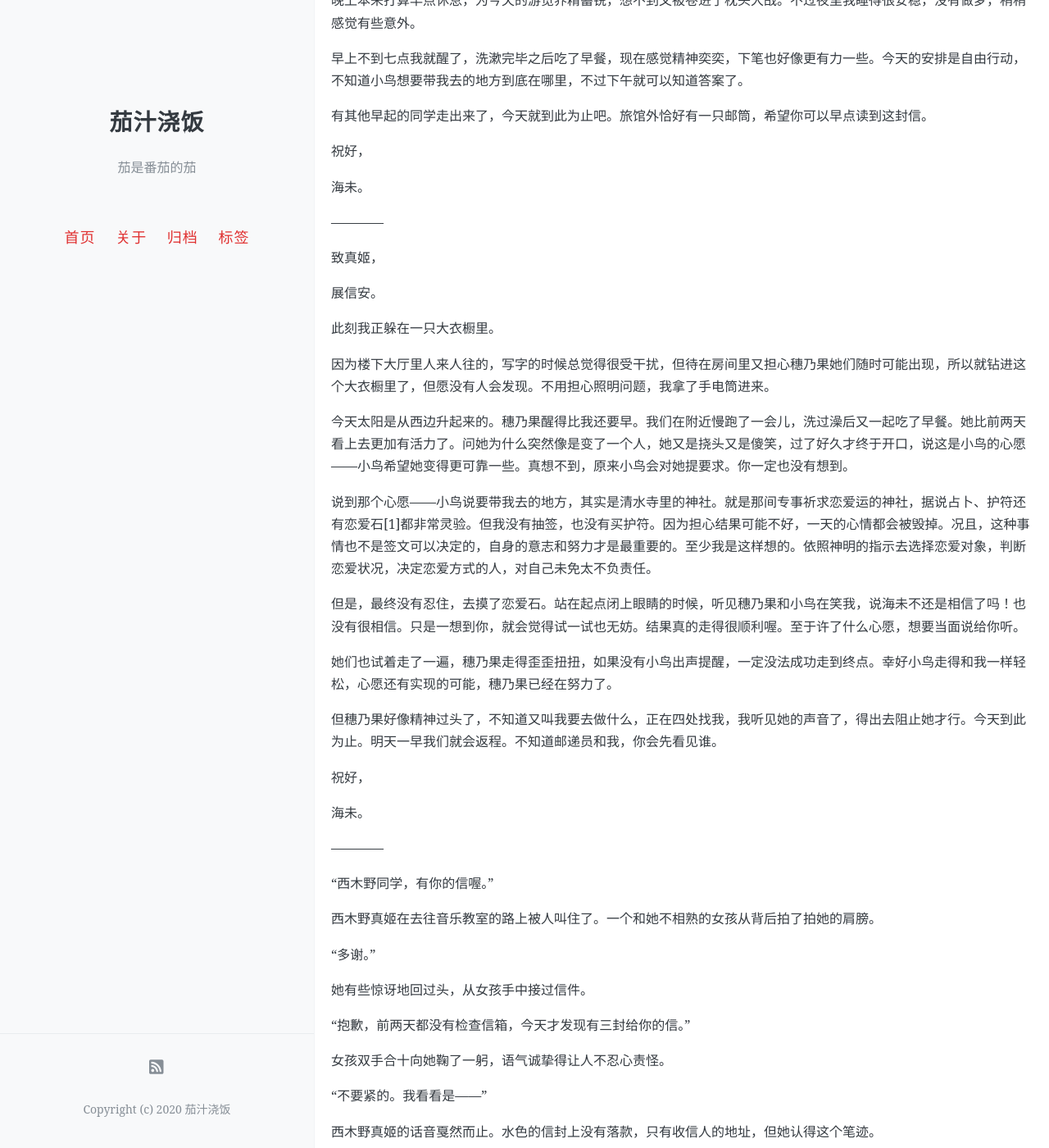
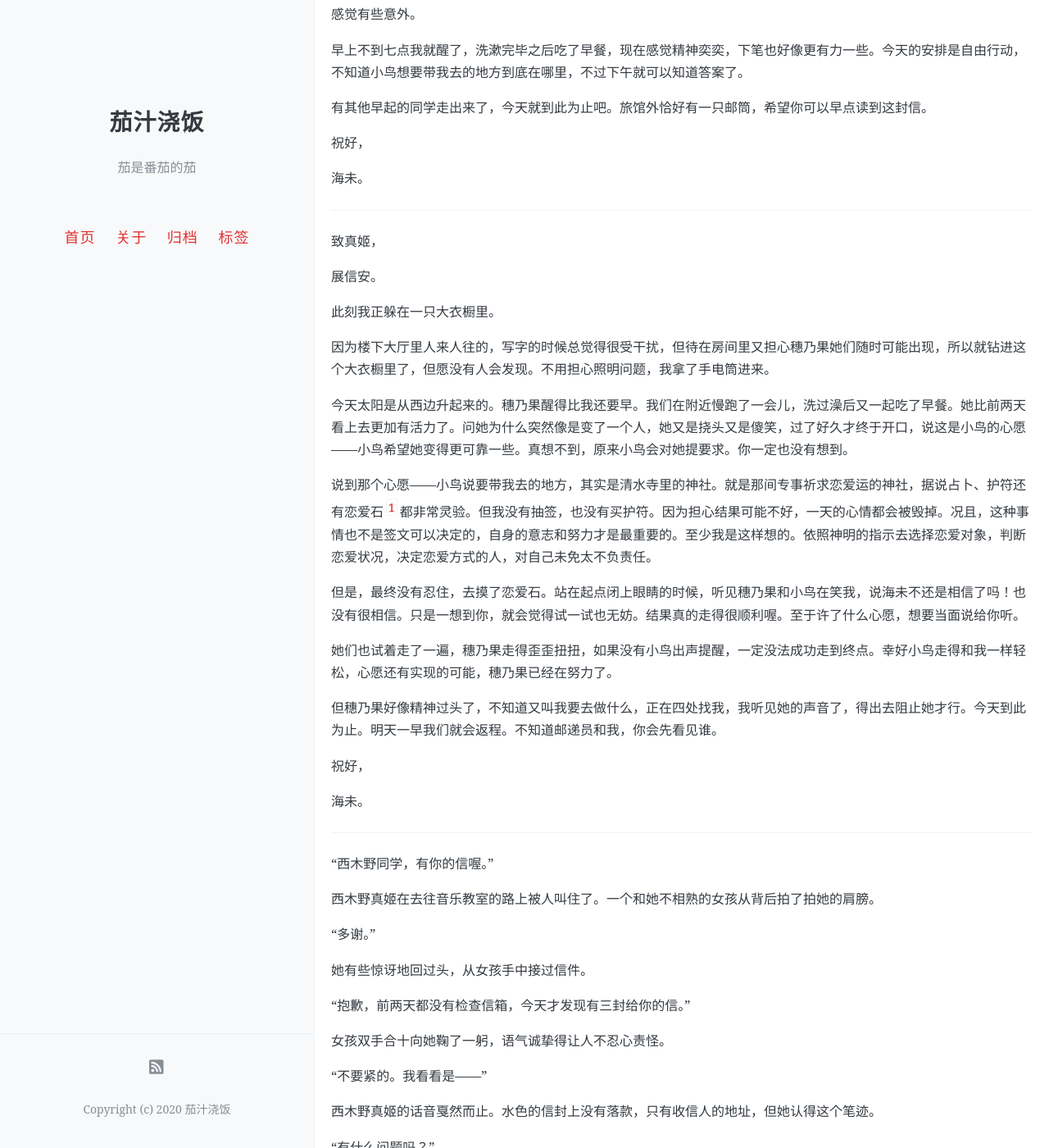
Before and after one commit to onemorebluemoon/ketchup, a Jekyll site: the page built from _posts/2019-12-09-ummk7.md, in a window 1280 px wide and 1400 px high, scrolled down 1754 px. Shown: the whole window at 82% size. Built offline with Jekyll 4.4.1, drawn with Linux system fonts in a browser that asks for light colours; comment, search, counter and statistics services are not loaded; some of the changed text lies outside the part shown.

```diff
--- a/_posts/2019-12-09-ummk7.md
+++ b/_posts/2019-12-09-ummk7.md
@@ -31,7 +31,7 @@ comments: true
 
 海未。
 
-————
+---
 
 致真姬，
 
@@ -63,7 +63,7 @@ comments: true
 
 海未。
 
-————
+---
 
 致真姬，
 
@@ -75,7 +75,7 @@ comments: true
 
 今天太阳是从西边升起来的。穗乃果醒得比我还要早。我们在附近慢跑了一会儿，洗过澡后又一起吃了早餐。她比前两天看上去更加有活力了。问她为什么突然像是变了一个人，她又是挠头又是傻笑，过了好久才终于开口，说这是小鸟的心愿——小鸟希望她变得更可靠一些。真想不到，原来小鸟会对她提要求。你一定也没有想到。
 
-说到那个心愿——小鸟说要带我去的地方，其实是清水寺里的神社。就是那间专事祈求恋爱运的神社，据说占卜、护符还有恋爱石[1]都非常灵验。但我没有抽签，也没有买护符。因为担心结果可能不好，一天的心情都会被毁掉。况且，这种事情也不是签文可以决定的，自身的意志和努力才是最重要的。至少我是这样想的。依照神明的指示去选择恋爱对象，判断恋爱状况，决定恋爱方式的人，对自己未免太不负责任。
+说到那个心愿——小鸟说要带我去的地方，其实是清水寺里的神社。就是那间专事祈求恋爱运的神社，据说占卜、护符还有恋爱石[^1]都非常灵验。但我没有抽签，也没有买护符。因为担心结果可能不好，一天的心情都会被毁掉。况且，这种事情也不是签文可以决定的，自身的意志和努力才是最重要的。至少我是这样想的。依照神明的指示去选择恋爱对象，判断恋爱状况，决定恋爱方式的人，对自己未免太不负责任。
 
 但是，最终没有忍住，去摸了恋爱石。站在起点闭上眼睛的时候，听见穗乃果和小鸟在笑我，说海未不还是相信了吗！也没有很相信。只是一想到你，就会觉得试一试也无妨。结果真的走得很顺利喔。至于许了什么心愿，想要当面说给你听。
 
@@ -87,7 +87,7 @@ comments: true
 
 海未。
 
-————
+---
 
 “西木野同学，有你的信喔。”
 
@@ -145,6 +145,6 @@ comments: true
 
 “只是读出你通篇都在说你好想我而已。”
 
-————
+---
 
-[1]恋爱石（恋占いの石）：两颗恋爱石相隔十公尺，许下恋爱心愿之后，闭上眼睛从一块走向另一块，触摸到后许下的心愿会成真。如果是受到提醒才成功，就表示恋爱也需要别人帮助。
+[^1]:恋爱石（恋占いの石）：两颗恋爱石相隔十公尺，许下恋爱心愿之后，闭上眼睛从一块走向另一块，触摸到后许下的心愿会成真。如果是受到提醒才成功，就表示恋爱也需要别人帮助。
```
